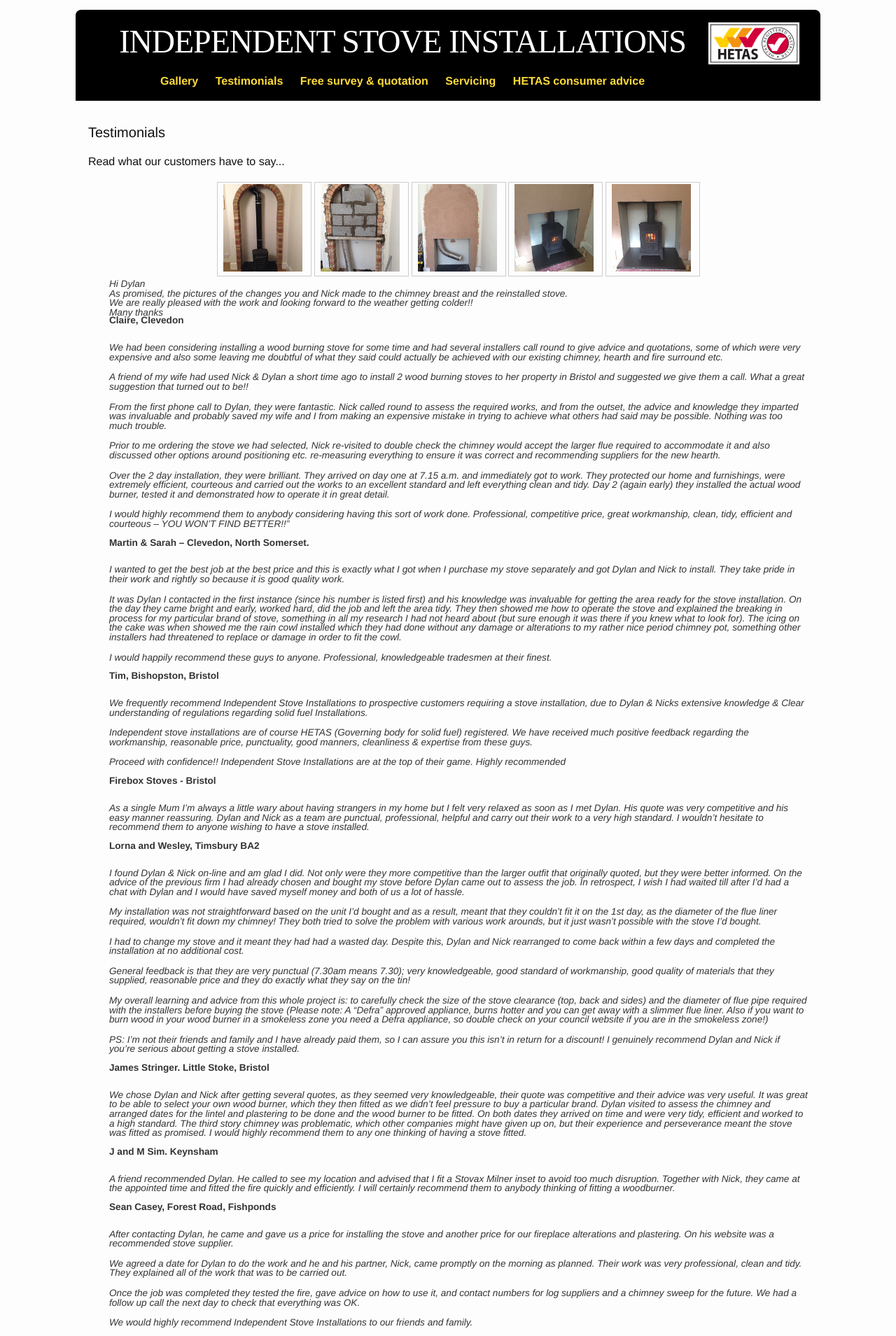
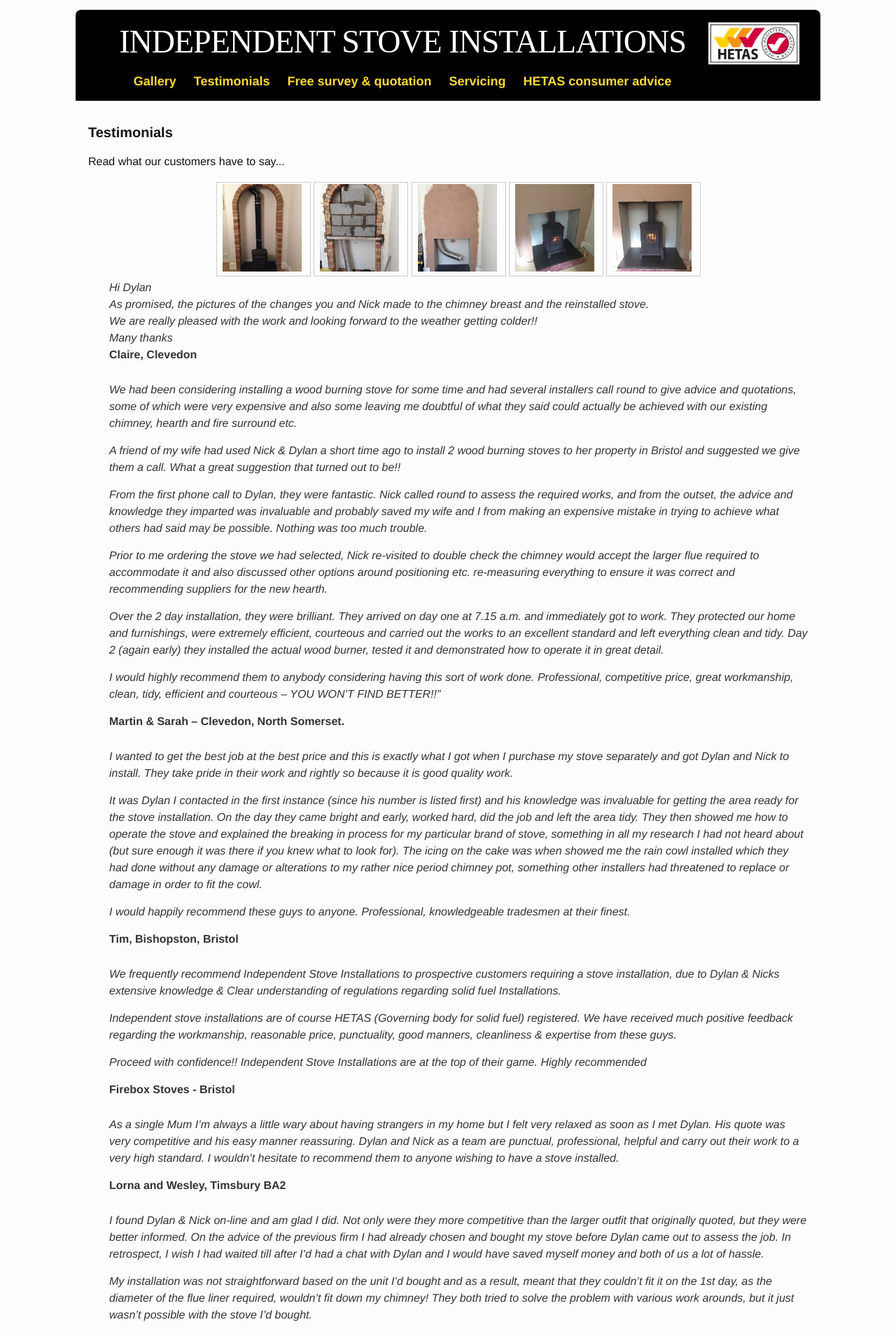
Before and after one commit to steventux/independentstoveinstallations, a Jekyll site: the page built from testimonials.html, in a window 1280 px wide. Shown: the top 1909 px of the page at 70% size. Built offline with Jekyll 4.4.1, drawn with Linux system fonts in a browser that asks for light colours.

Commit message:
Style updates to nav, testimonials fonts and footer

```diff
--- a/_sass/_base.scss
+++ b/_sass/_base.scss
@@ -73,16 +73,6 @@ li {
          margin-bottom: 0;
     }
 }
-
-
-
-/**
- * Headings
- */
-h1, h2, h3, h4, h5, h6 {
-    font-weight: 300;
-}
-
 
 
 /**
--- a/_sass/_layout.scss
+++ b/_sass/_layout.scss
@@ -1,6 +1,3 @@
-@font-face {
-  font-family: 'Guevara';
-  src: url('./guevara.ttf'); }
 // Page wrapper
 .page-wrapper {
   display: block;
@@ -53,9 +50,9 @@
  */
 .site-header {
   ul.contact { display: none; }
+  color: $header-text-color;
   margin: 14px 12px 0 12px;
   min-height: 120px;
-  color: $header-text-color;
   text-align: center;
 
   background-color: $header-color-dark;
@@ -107,6 +104,7 @@
   }
 
   .site-nav {
+    font-size: 18px;
     text-align: center;
     line-height: 56px;
 
@@ -206,6 +204,7 @@
       list-style: none;
       li {
         float: left;
+        margin-right: 10px;
       }
     }
 }
@@ -362,16 +361,13 @@ body {
   ul {
     list-style-type: none;
     .testimonial {
-      font-size: 0.85em;
       margin-bottom: 26px;
       color: #333;
 
       .testimonial-body {
-        line-height: 1;
         font-style: italic;
       }
       .testimonial-author {
-        line-height: 0.8;
         font-weight: bold;
       }
     }
@@ -382,7 +378,6 @@ body {
  * Recent installations
  *
  */
-.recent-installations, .testimonials {
 .gallery-wrapper {
   margin: 2px auto 2px auto;
   text-align:center;
@@ -406,7 +401,6 @@ body {
         margin: 2px;
         max-height: 250px;
         max-width: 250px;
-        }
       }
     }
   }
```
Lines whose indentation alone changed are shown as unchanged.
